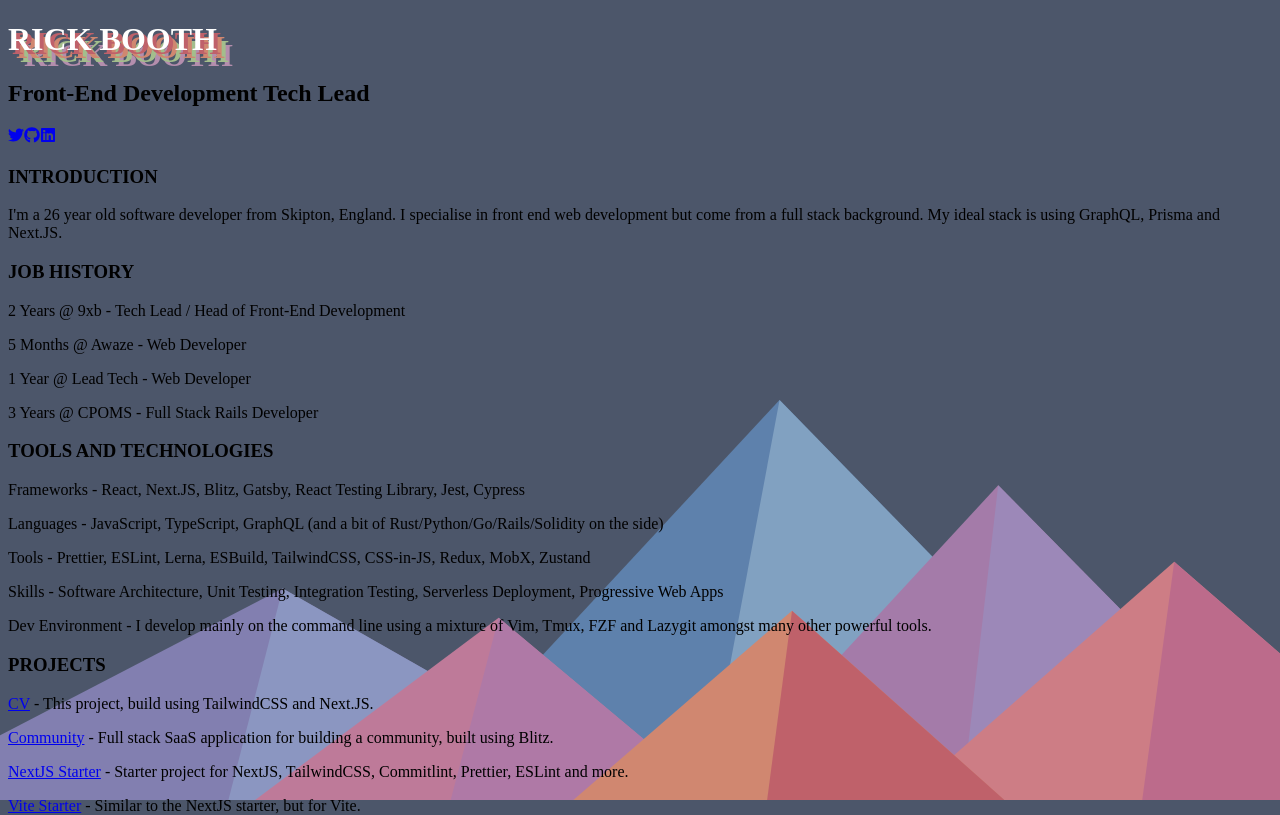
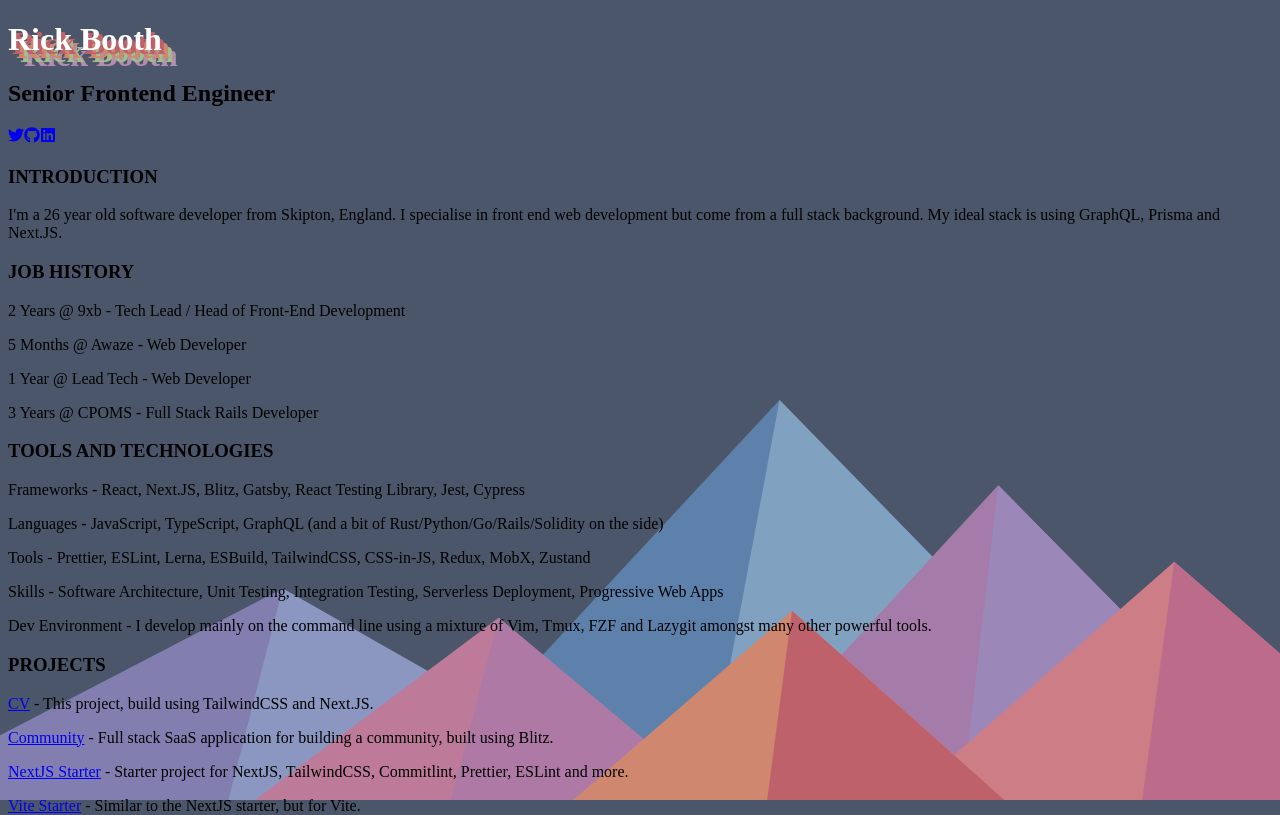
Before and after one commit to Rixcy/cv, a Next.js app: page / in a window 1280 px wide. Shown: the top 815 px of the page. Built offline with nearby package versions, Linux system fonts and the light colour scheme.

Commit message:
feat: update job title in header

```diff
--- a/src/components/Header.tsx
+++ b/src/components/Header.tsx
@@ -1,11 +1,11 @@
-export const Header: React.VFC = (): React.ReactElement => {
+export const Header = () => {
     return (
         <>
-            <h1 className="text-4xl sm:text-5xl md:text-6xl font-bold text-nord1 pb-6 header">
-                RICK BOOTH
+            <h1 className="text-4xl sm:text-5xl md:text-6xl font-bold text-nord1 pb-6 header uppercase">
+                Rick Booth
             </h1>
             <h2 className="text-nord1 text-sm md:text-base tracking-wider pl-1 pb-6">
-                Front-End Development Tech Lead
+                Senior Frontend Engineer
             </h2>
         </>
     )
```
